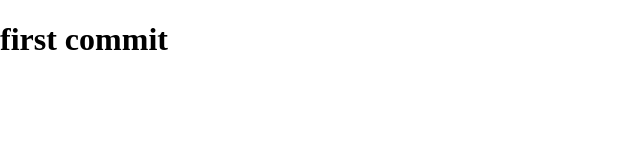
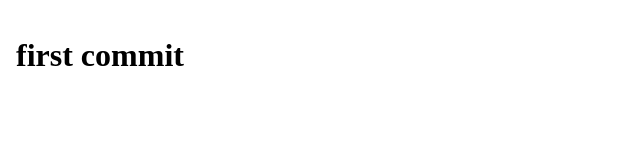
Before and after one commit to RATORt/test, a plain HTML site: page index.html in a window 1280 px wide. Shown: the whole page, without its empty margins (0-640 px from the left). Drawn offline with Linux system fonts and the light colour scheme.

Commit message:
changed style

```diff
--- a/style.css
+++ b/style.css
@@ -1,4 +1,7 @@
 html,body{
     margin: 0;
-    padding: 0;
 }
+
+body{
+    padding: 1rem;
+}
```
